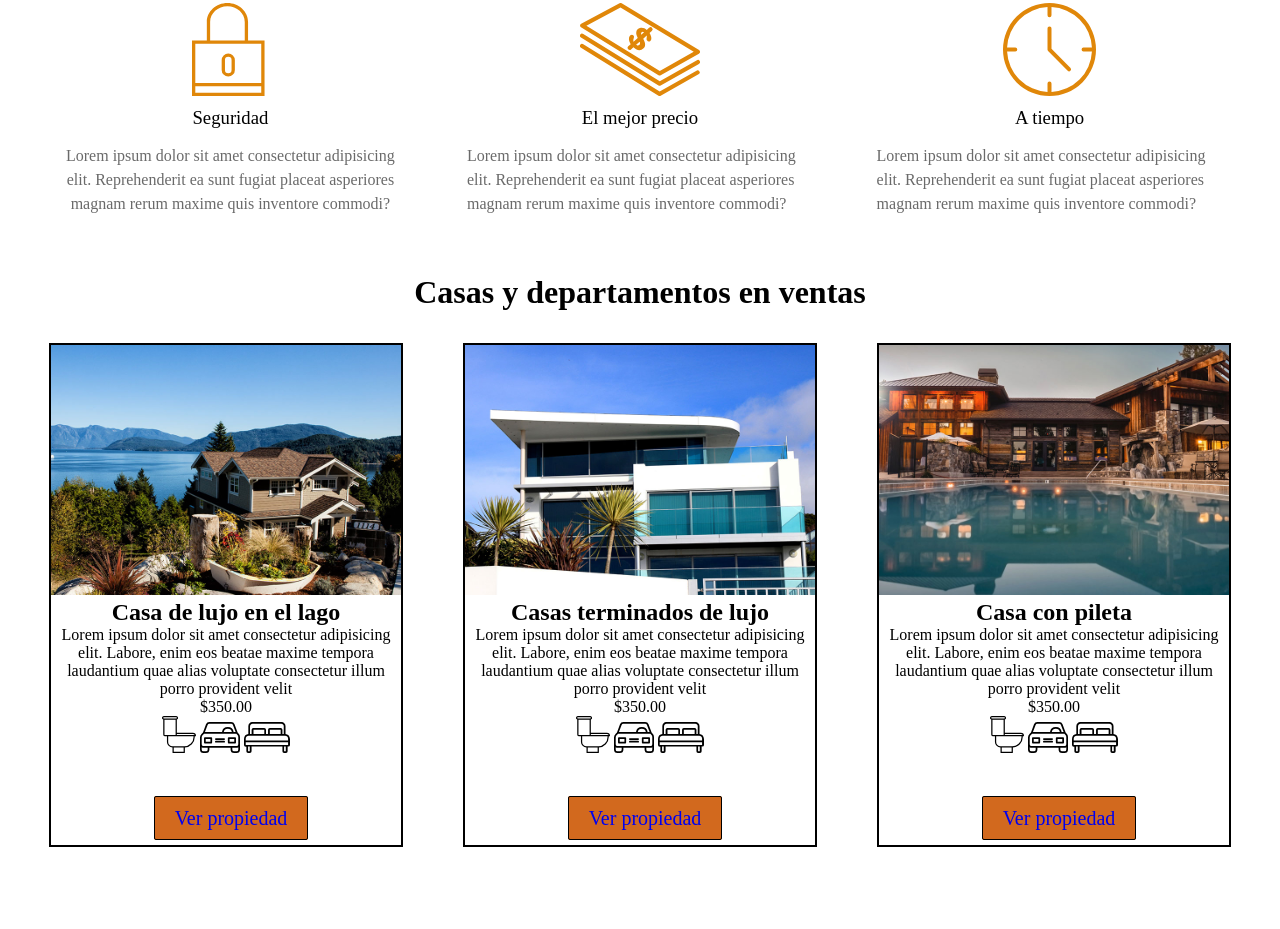
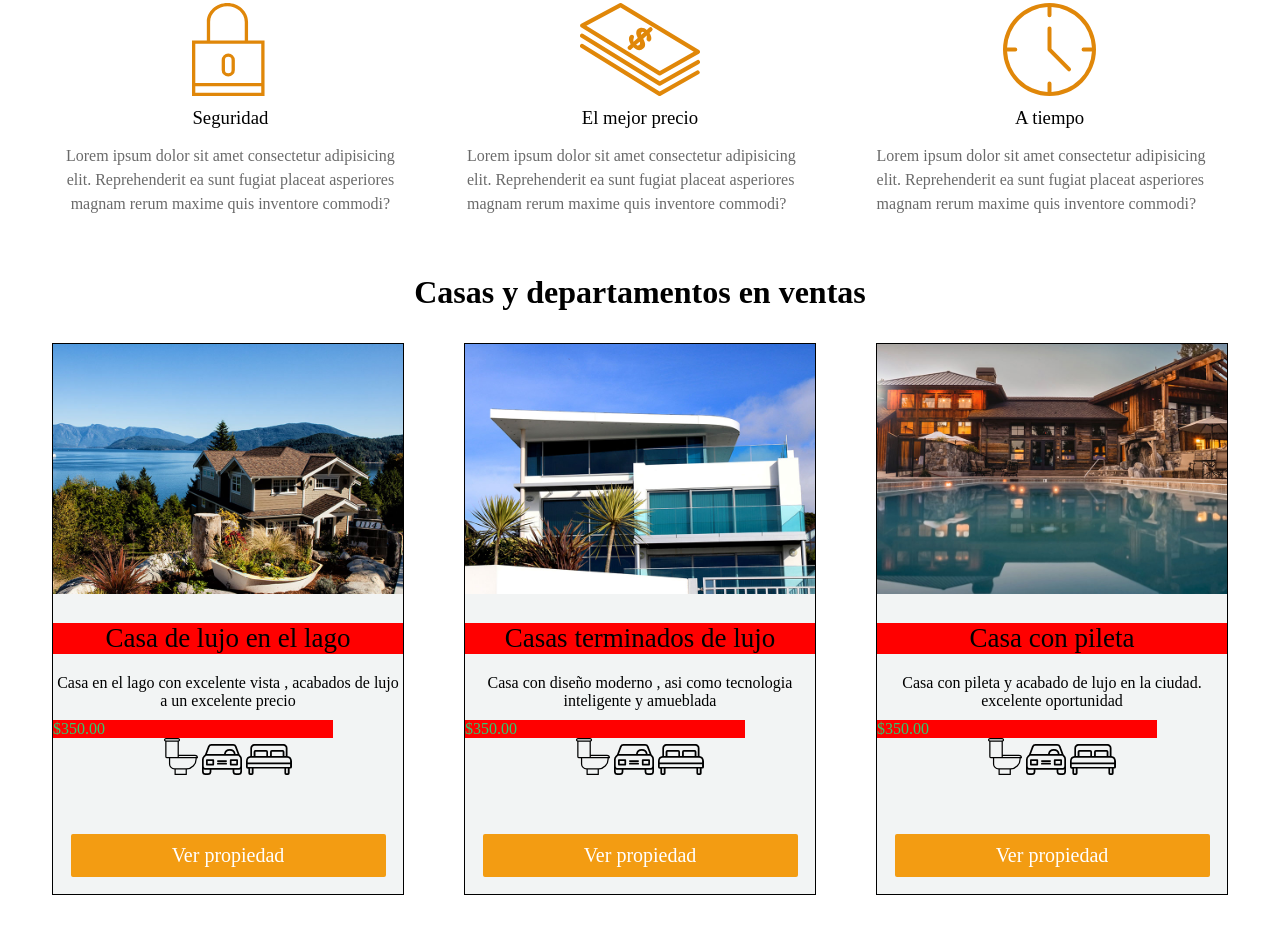
Before and after one commit to villalbapaezmiguel/PracticaLaboratorio3, a plain HTML site: page Practica/index.html in a window 1280 px wide. Shown: the part 634-1563 px from the top of the page. Before the commit the page ends 1515 px from the top, so only its background shows below. Drawn offline with Linux system fonts and the light colour scheme; a web font is replaced by a local one.

Commit message:
seguimos en la tercera parte

```diff
--- a/Practica/estilos.css
+++ b/Practica/estilos.css
@@ -169,14 +169,16 @@ header {
     flex-direction: row;
     align-items: center;
     margin: 2px;
+
 }
 
 .card{
     text-align: center;
-    border: 2px solid black;
+    border: 0.5px solid black;
     margin: 30px;
-    height: 500px;
+    height: 550px;
     width: 350px;
+    background: rgb(242, 244, 244);
 }
 
 .advert{
@@ -187,17 +189,44 @@ header {
 
 
 .container-button{
-    margin-top: 45px;
-    width: 100%;
+    height: 40px;
+    width: 90%;
     padding: 5px;
+    /*background: red;*/
+    margin: 30px auto;
+    margin-top: 50px;
 }
 .container-button a {
     text-decoration: none;
-    background: chocolate;
+    background: rgb(243, 156, 18 );
+    color: white;
+    /*border: 1px solid black;*/
+    border-radius: 2px;
     font-size: 20px;
-    margin: 35px;
-    border: 1px solid black;
-    border-radius: 2px;
-    padding: 10px 20px;
+    display: block;
+    padding: 10px;
+}
+
+.container-content h2{
+    background: red;
+    font-weight: 400;
+    font-size: 27px;
+    margin-bottom: 20px;
+    margin-top: 25px;
+}
+
+.container-content{
+    justify-content: center;
+}
+
+.price{
+
+    color: rgb(46, 204, 113);
+    margin-top: 10px;
+    background: red;
+    position: relative;
+    text-align: left;
+    width: 80%;
+
 
 }
--- a/Practica/index.html
+++ b/Practica/index.html
@@ -128,9 +128,8 @@
                     <img src="imgProyecto/imganes/images/anuncio1.jpg" alt="Casa de lujo en el lago" class="advert">
                     <div class="container-content">
                         <h2>Casa de lujo en el lago</h2>
-                        <p>Lorem ipsum dolor sit amet consectetur adipisicing elit. Labore, enim eos beatae maxime tempora
-                            laudantium quae alias voluptate consectetur illum porro provident velit</p>
-                            <p class="precio">$350.00</p>
+                        <p>Casa en el lago con excelente vista , acabados de lujo a un excelente precio</p>
+                            <p class="price">$350.00</p>
                             <div class="container-items">
                                 <img src="imgProyecto/imganes/images/icono_wc.svg" alt="icono-wc">
                                 <img src="imgProyecto/imganes/images/icono_estacionamiento.svg" alt="icono-estacionamiento">
@@ -147,9 +146,8 @@
                     <img src="imgProyecto/imganes/images/anuncio2.jpg" alt="Casa de lujo en el lago" class="advert">
                     <div class="container-content">
                         <h2>Casas terminados de lujo</h2>
-                        <p>Lorem ipsum dolor sit amet consectetur adipisicing elit. Labore, enim eos beatae maxime tempora
-                            laudantium quae alias voluptate consectetur illum porro provident velit</p>
-                            <p class="precio">$350.00</p>
+                        <p>Casa con diseño moderno , asi como tecnologia inteligente y amueblada</p>
+                            <p class="price">$350.00</p>
                             <div class="container-items">
                                 <img src="imgProyecto/imganes/images/icono_wc.svg" alt="icono-wc">
                                 <img src="imgProyecto/imganes/images/icono_estacionamiento.svg" alt="icono-estacionamiento">
@@ -166,9 +164,10 @@
                     <img src="imgProyecto/imganes/images/anuncio3.jpg" alt="Casa de lujo en el lago" class="advert">
                     <div class="container-content">
                         <h2>Casa con pileta</h2>
-                        <p>Lorem ipsum dolor sit amet consectetur adipisicing elit. Labore, enim eos beatae maxime tempora
-                            laudantium quae alias voluptate consectetur illum porro provident velit</p>
-                            <p class="precio">$350.00</p>
+                        <p>Casa con pileta y acabado de lujo en la ciudad.
+                            excelente oportunidad
+                        </p>
+                            <p class="price">$350.00</p>
                             <div class="container-items">
                                 <img src="imgProyecto/imganes/images/icono_wc.svg" alt="icono-wc">
                                 <img src="imgProyecto/imganes/images/icono_estacionamiento.svg" alt="icono-estacionamiento">
```
